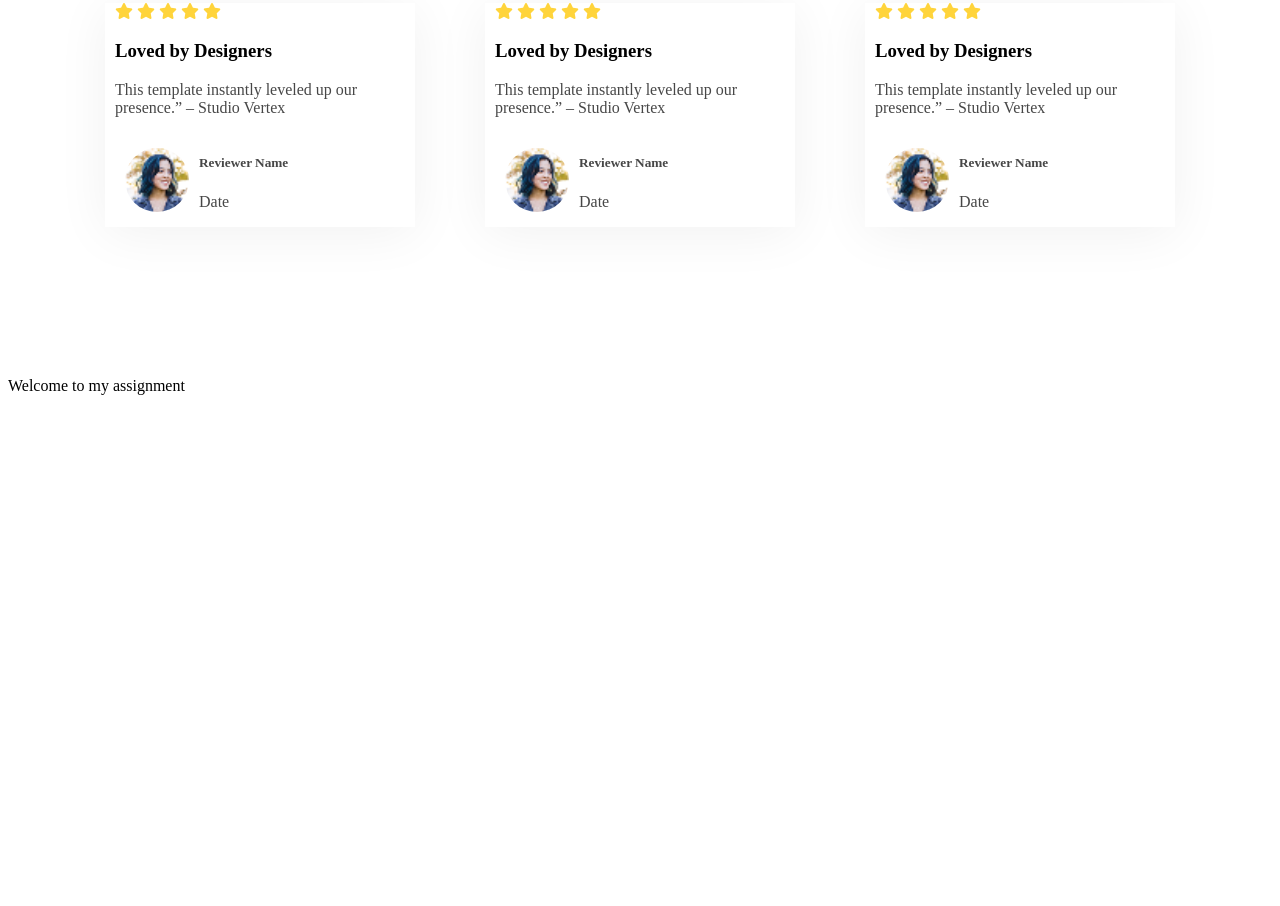
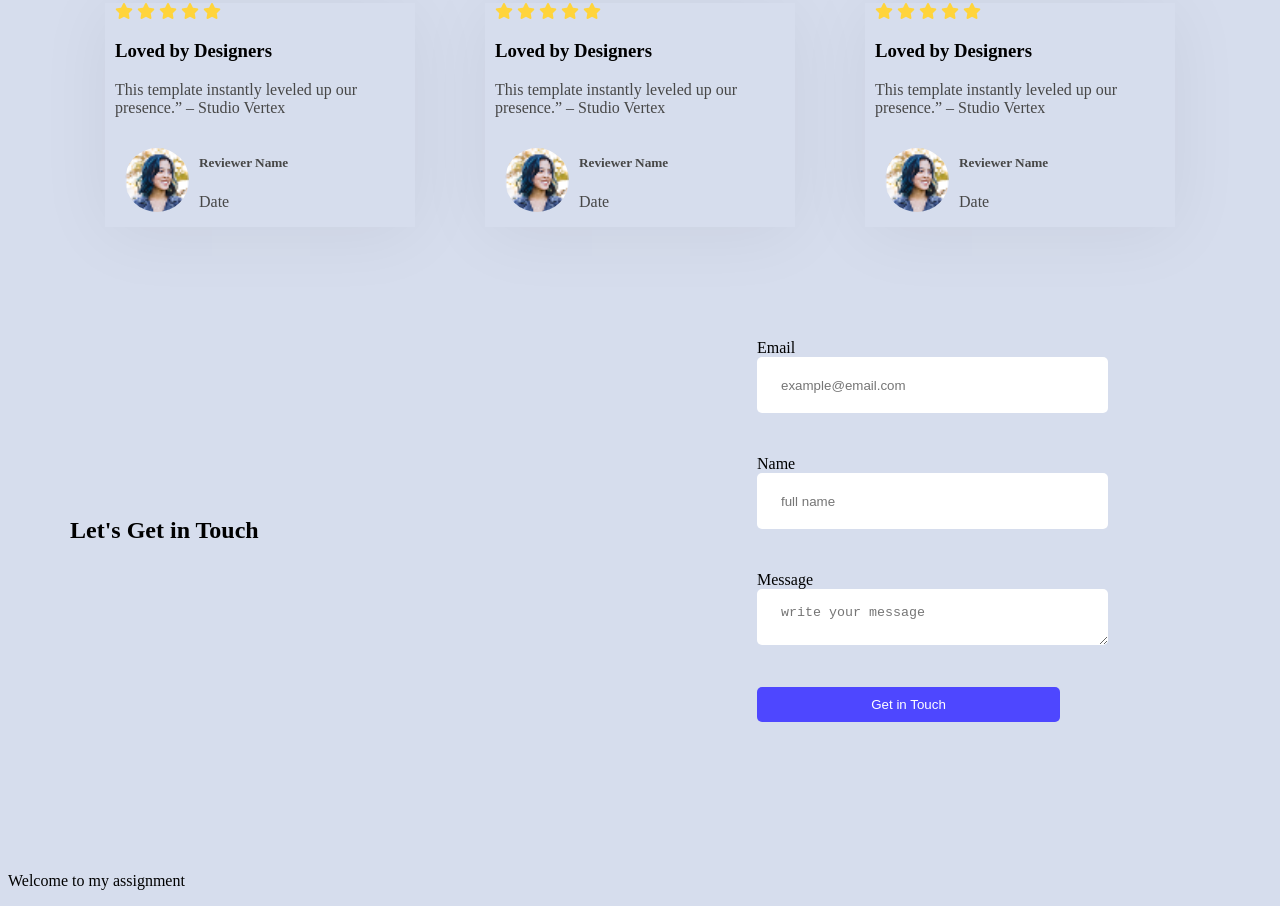
Before and after one commit to muzammelhussain/B12-A01, a plain HTML site: page index.html in a window 1280 px wide. Shown: the part 1618-2524 px from the top of the page. Before the commit the page ends 2029 px from the top, so only its background shows below. Drawn offline with Linux system fonts and the light colour scheme.

Commit message:
added touch section

```diff
--- a/index.html
+++ b/index.html
@@ -111,6 +111,22 @@
                 </div>
             </div>
         </Section>
+
+        <section class="touch">
+            <h1 class="title-touch">
+                Let's Get in Touch
+            </h1>
+            <form class="form" action="">
+                <label for="email">Email</label> <br>
+                <input type="email" name="" id="" placeholder="example@email.com"> <br>
+                <label for="name">Name</label> <br>
+                <input type="text" placeholder="full name"><br>
+                <label for="message">Message</label><br>
+                <textarea name="" id="" cols="30" rows="10" placeholder="write your message"></textarea><br>
+                <button class="btn-primary">Get in Touch</button>
+
+            </form>
+        </section>
     </main>
     <footer>
 
--- a/style/muhin.css
+++ b/style/muhin.css
@@ -17,6 +17,7 @@
     border: none;
 }
 
+
 .text-color {
     color: #4E47FF;
 
@@ -27,7 +28,8 @@
 }
 
 body {
-    background-color:;
+    /* background-color:#FFFFFF; */
+    background-color:#D6DDED;
 }
 /* header section */
 
@@ -113,6 +115,7 @@ main {
 /* users feedback section */
 .users-feedback {
     margin-top: 200px;
+
 }
 
 .users-feedback h1 {
@@ -127,7 +130,7 @@ main {
 }
 .feedback-box {
     padding-left: 10px;
-    box-shadow: 0px 6px 50px 0px rgba(0, 0, 0, 0.06) ;
+    box-shadow: 0px 6px 70px 0px rgba(0, 0, 0, 0.06) ;
     width: 300px;
 }
 
@@ -145,3 +148,35 @@ main {
 .reviewer-name {
     margin-bottom: none;
 }
+
+/* Touch section */
+.touch {
+    background-color: ;
+    display: flex;
+    align-items: center;
+    justify-content: space-between;
+    padding-top: 100px;
+    margin-top: 12px;
+
+
+}
+
+.form {
+    padding-right: 150px;
+}
+
+.form input[type= "text"], .form input[type= "email"], .form textarea{
+  height: 24px;
+  border-radius: 5px;
+  background-color: white;
+  width: 100%;
+  display: block;
+  padding: 16px 24px;
+  margin-bottom: 24px;
+  border: none;
+
+}
+
+.form button {
+    width: 100%;
+}
```
